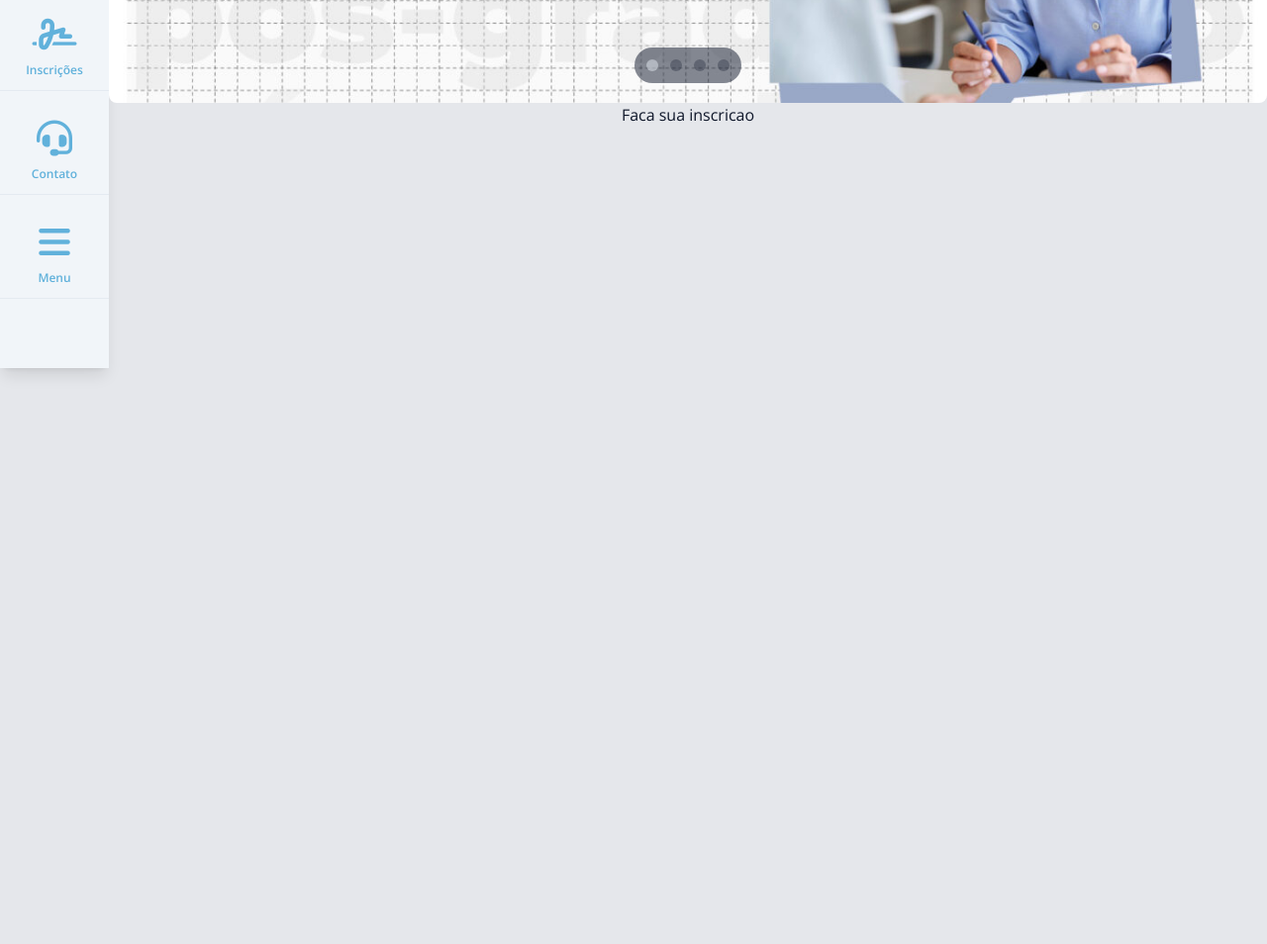
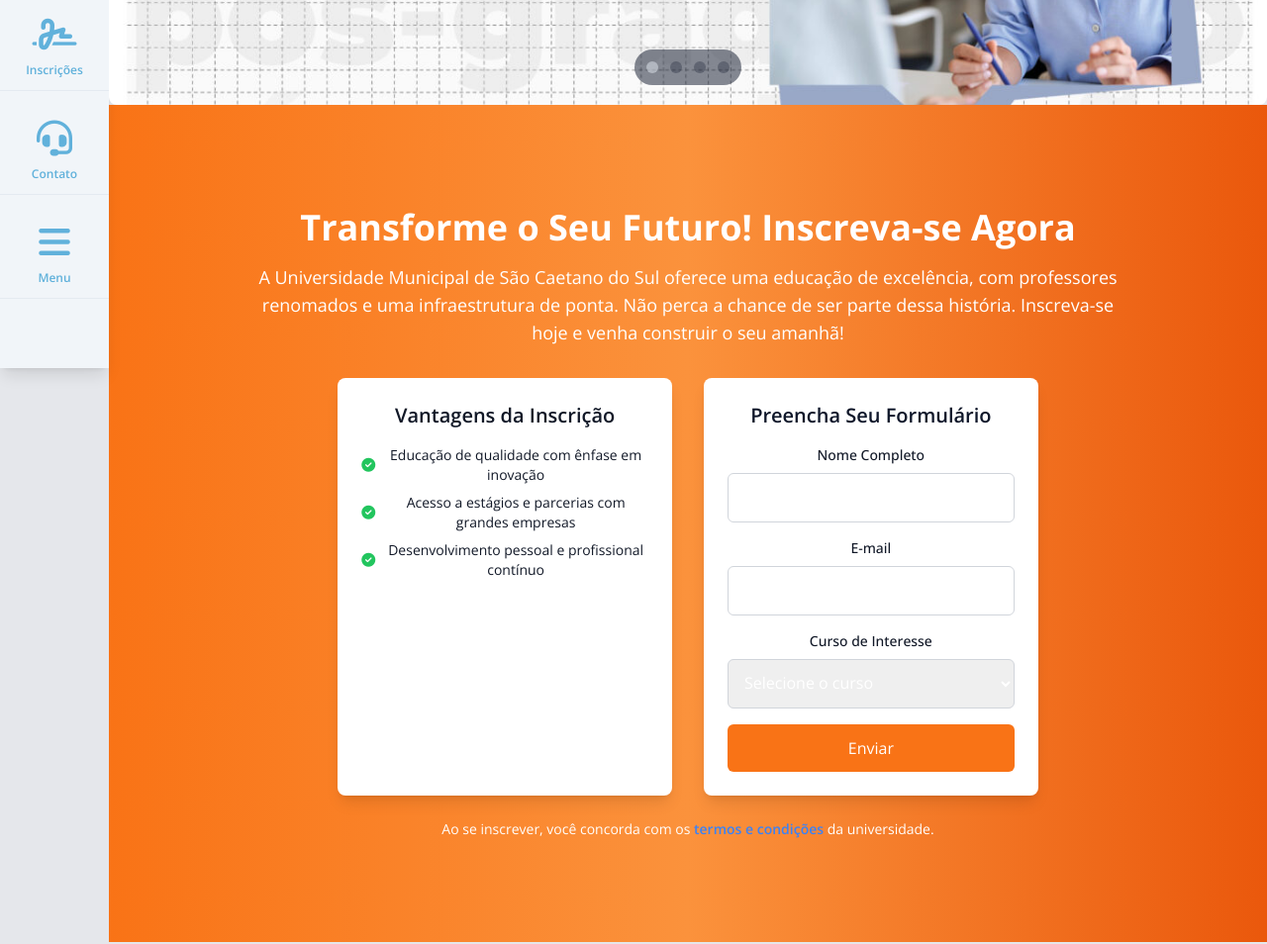
Before and after one commit to efpatti/forms-table, a plain HTML site: page index.html in a window 1280 px wide. Shown: the part 428-1382 px from the top of the page at 99% size. Before the commit the page ends 800 px from the top, so only its background shows below. Drawn offline with nearby package versions, Linux system fonts and the light colour scheme.

Commit message:
homepage aprimorada

```diff
--- a/index.html
+++ b/index.html
@@ -65,7 +65,7 @@
          </button>
         </div>
        </nav>
-     <div class="w-full h-[80vh] h-full flex flex-col text-slate-900">
+     <div class="w-full h-[80vh] h-full w-full flex flex-col text-slate-900">
 
 
         <div id="default-carousel" class="relative w-full" data-carousel="static">
@@ -115,9 +115,63 @@
         </div>
 
 
-        <div class="flex w-full h-[30vh] justify-center items center">
-    <h1>Faca sua inscricao</h1>
-    </div>
+        <div class="bg-gradient-to-r from-orange-500 via-orange-400 to-orange-600 py-16 text-white text-center flex w-full justify-center items-center" >
+            <div class="flex flex-col py-10 w-20 justify-center items-center w-3/4">
+                <h1 class="text-4xl font-bold mb-4">Transforme o Seu Futuro! Inscreva-se Agora</h1>
+                <p class="text-lg mb-8">A Universidade Municipal de São Caetano do Sul oferece uma educação de excelência, com professores renomados e uma infraestrutura de ponta. Não perca a chance de ser parte dessa história. Inscreva-se hoje e venha construir o seu amanhã!</p>
+
+                <div class="flex justify-center space-x-8">
+                    <div class="bg-white p-6 rounded-lg shadow-lg text-gray-900 w-full max-w-sm">
+                        <h2 class="text-xl font-semibold text-center mb-4">Vantagens da Inscrição</h2>
+                        <ul class="space-y-2 text-sm">
+                            <li class="flex items-center space-x-2">
+                                <i class="fas fa-check-circle text-green-500"></i>
+                                <span>Educação de qualidade com ênfase em inovação</span>
+                            </li>
+                            <li class="flex items-center space-x-2">
+                                <i class="fas fa-check-circle text-green-500"></i>
+                                <span>Acesso a estágios e parcerias com grandes empresas</span>
+                            </li>
+                            <li class="flex items-center space-x-2">
+                                <i class="fas fa-check-circle text-green-500"></i>
+                                <span>Desenvolvimento pessoal e profissional contínuo</span>
+                            </li>
+                        </ul>
+                    </div>
+
+                    <div class="bg-white p-6 rounded-lg shadow-lg w-full max-w-sm">
+                        <h2 class="text-xl font-semibold text-center mb-4 text-slate-900">Preencha Seu Formulário</h2>
+                        <form action="#" method="POST" class="space-y-4">
+                            <div class="flex flex-col">
+                                <label for="name" class="text-sm font-medium text-gray-900">Nome Completo</label>
+                                <input type="text" id="name" name="name" required class="mt-2 p-3 border border-gray-300 rounded-md focus:outline-none focus:ring-2 focus:ring-orange-500">
+                            </div>
+
+                            <div class="flex flex-col">
+                                <label for="email" class="text-sm font-medium text-gray-900">E-mail</label>
+                                <input type="email" id="email" name="email" required class="mt-2 p-3 border border-gray-300 rounded-md focus:outline-none focus:ring-2 focus:ring-orange-500">
+                            </div>
+
+                            <div class="flex flex-col">
+                                <label for="course" class="text-sm font-medium text-gray-900">Curso de Interesse</label>
+                                <select id="course" name="course" required class="mt-2 p-3 border border-gray-300 rounded-md focus:outline-none focus:ring-2 focus:ring-orange-500">
+                                    <option value="" disabled selected>Selecione o curso</option>
+                                    <option value="ciência-da-computacao">Ciência da Computação</option>
+                                    <option value="engenharia">Engenharia</option>
+                                    <option value="arquitetura">Arquitetura</option>
+                                </select>
+                            </div>
+
+                            <button type="submit" class="w-full py-3 bg-orange-500 text-white rounded-md hover:bg-orange-600 focus:outline-none">Enviar</button>
+                        </form>
+                    </div>
+                </div>
+
+                <p class="text-sm mt-6">Ao se inscrever, você concorda com os <a href="#" class="text-blue-500 font-semibold">termos e condições</a> da universidade.</p>
+            </div>
+
+        </div>
+
 
      </div>
    </main>
```
